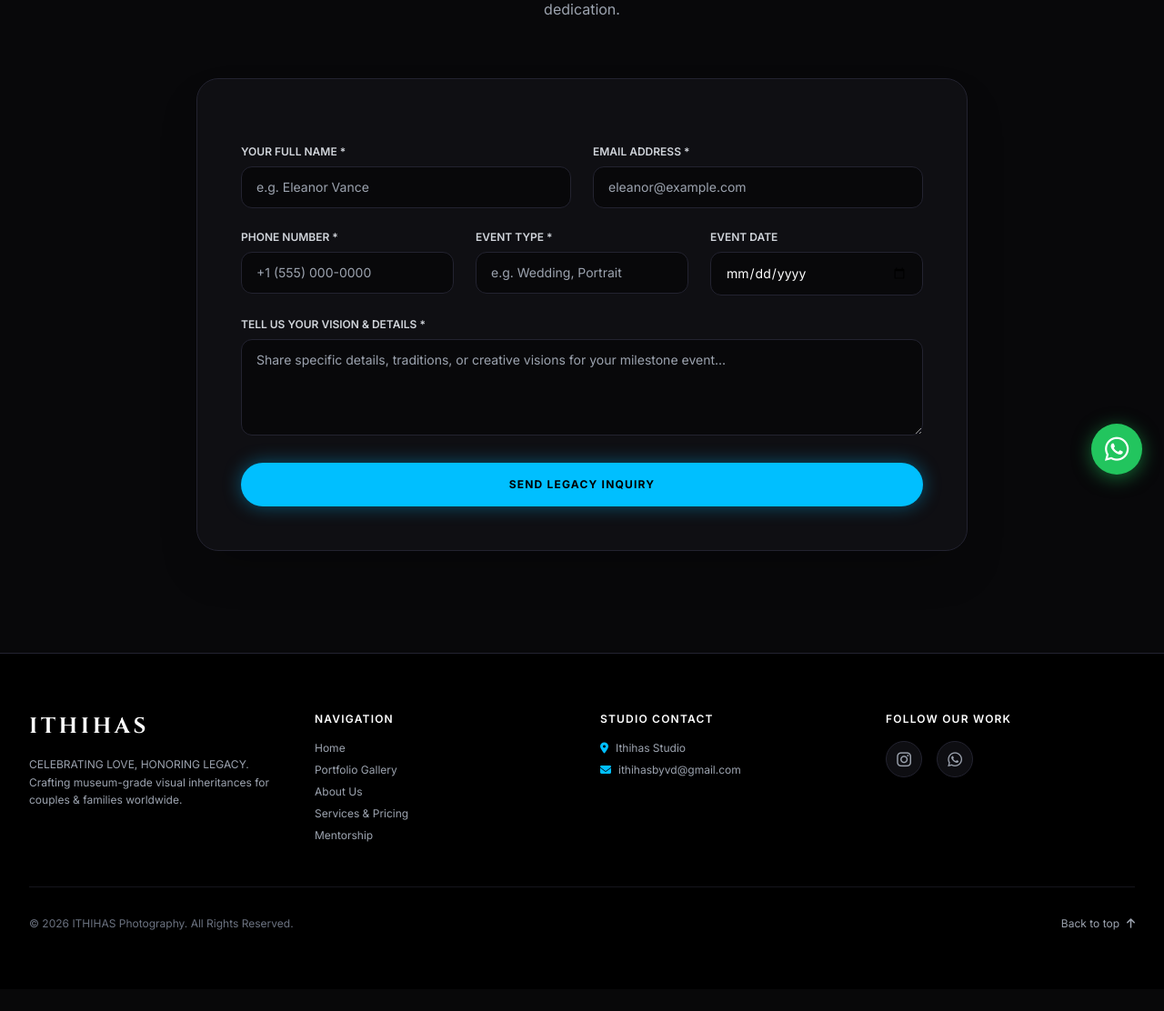
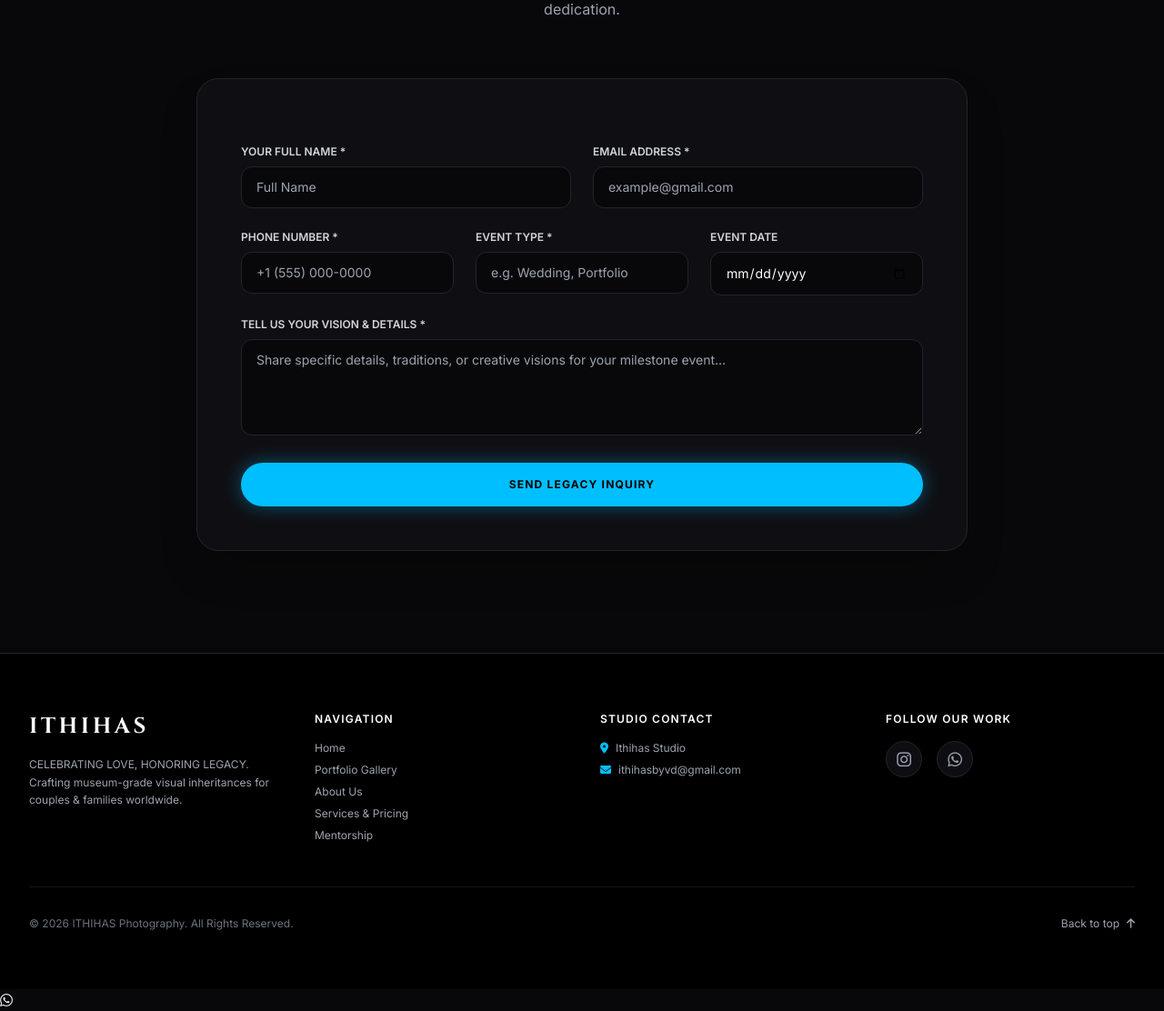
Before and after one commit to venkathanush/ithihas_photography, a Django app: page /contact/ in a window 1280 px wide. Shown: the part 254-1366 px from the top of the page at 91% size. Before the commit the page ends 1277 px from the top, so only its background shows below. Run offline with Django 5.2, Linux system fonts and the light colour scheme; some libraries are stand-ins or nearby versions; some web fonts are replaced.

Commit message:
Minor Changes

```diff
--- a/portfolio/templates/portfolio/base.html
+++ b/portfolio/templates/portfolio/base.html
@@ -203,9 +203,13 @@
             });
         }
     </script>
-<!-- Floating WhatsApp Button -->
-    <a href="https://wa.me/916301429352?text=Hello%20ITHIHAS%20Photography,%20I%20would%20like%20to%20know%20more%20details." target="_blank" rel="noopener noreferrer" aria-label="Chat on WhatsApp" class="fixed bottom-6 right-6 z-50 w-14 h-14 bg-green-500 hover:bg-green-600 text-white rounded-full flex items-center justify-center shadow-[0_4px_20px_rgba(34,197,94,0.5)] transform hover:scale-110 transition-all duration-300">
-        <i class="fa-brands fa-whatsapp text-3xl"></i>
-    </a>
+<!-- Floating WhatsApp Widget -->
+<a href="https://wa.me/916301429352?text=Hello%20ITHIHAS%20Photography,%20I%20would%20like%20to%20know%20more%20details."
+   class="whatsapp-float"
+   target="_blank"
+   rel="noopener noreferrer"
+   title="Chat with us on WhatsApp">
+    <i class="fa-brands fa-whatsapp"></i>
+</a>
 </body>
 </html>
--- a/portfolio/templates/portfolio/contact.html
+++ b/portfolio/templates/portfolio/contact.html
@@ -25,11 +25,11 @@
             <div class="grid grid-cols-1 sm:grid-cols-2 gap-6">
                 <div>
                     <label class="block text-xs uppercase font-semibold text-gray-300 mb-2">Your Full Name *</label>
-                    <input type="text" name="name" required placeholder="e.g. Eleanor Vance" class="w-full bg-brand-dark border border-brand-border rounded-xl px-4 py-3 text-sm text-white focus:outline-none focus:border-brand-cyan transition-colors">
+                    <input type="text" name="name" required placeholder="Full Name" class="w-full bg-brand-dark border border-brand-border rounded-xl px-4 py-3 text-sm text-white focus:outline-none focus:border-brand-cyan transition-colors">
                 </div>
                 <div>
                     <label class="block text-xs uppercase font-semibold text-gray-300 mb-2">Email Address *</label>
-                    <input type="email" name="email" required placeholder="eleanor@example.com" class="w-full bg-brand-dark border border-brand-border rounded-xl px-4 py-3 text-sm text-white focus:outline-none focus:border-brand-cyan transition-colors">
+                    <input type="email" name="email" required placeholder="example@gmail.com" class="w-full bg-brand-dark border border-brand-border rounded-xl px-4 py-3 text-sm text-white focus:outline-none focus:border-brand-cyan transition-colors">
                 </div>
             </div>
 
@@ -40,7 +40,7 @@
                 </div>
                 <div>
                     <label class="block text-xs uppercase font-semibold text-gray-300 mb-2">Event Type *</label>
-                    <input type="text" name="event_type" placeholder="e.g. Wedding, Portrait" required class="w-full bg-brand-dark border border-brand-border rounded-xl px-4 py-3 text-sm text-white focus:outline-none focus:border-brand-cyan transition-colors">
+                    <input type="text" name="event_type" placeholder="e.g. Wedding, Portfolio" required class="w-full bg-brand-dark border border-brand-border rounded-xl px-4 py-3 text-sm text-white focus:outline-none focus:border-brand-cyan transition-colors">
                 </div>
                 <div>
                     <label class="block text-xs uppercase font-semibold text-gray-300 mb-2">Event Date</label>
--- a/portfolio/templates/portfolio/mentorship.html
+++ b/portfolio/templates/portfolio/mentorship.html
@@ -25,11 +25,11 @@
             <div class="grid grid-cols-1 sm:grid-cols-2 gap-6">
                 <div>
                     <label class="block text-xs uppercase font-semibold text-gray-300 mb-2">Your Full Name *</label>
-                    <input type="text" name="name" required placeholder="e.g. Alex Morgan" class="w-full bg-brand-dark border border-brand-border rounded-xl px-4 py-3 text-sm text-white focus:outline-none focus:border-brand-cyan transition-colors">
+                    <input type="text" name="name" required placeholder="Full Name" class="w-full bg-brand-dark border border-brand-border rounded-xl px-4 py-3 text-sm text-white focus:outline-none focus:border-brand-cyan transition-colors">
                 </div>
                 <div>
                     <label class="block text-xs uppercase font-semibold text-gray-300 mb-2">Email Address *</label>
-                    <input type="email" name="email" required placeholder="alex@example.com" class="w-full bg-brand-dark border border-brand-border rounded-xl px-4 py-3 text-sm text-white focus:outline-none focus:border-brand-cyan transition-colors">
+                    <input type="email" name="email" required placeholder="example@gmail.com" class="w-full bg-brand-dark border border-brand-border rounded-xl px-4 py-3 text-sm text-white focus:outline-none focus:border-brand-cyan transition-colors">
                 </div>
             </div>
 
```
